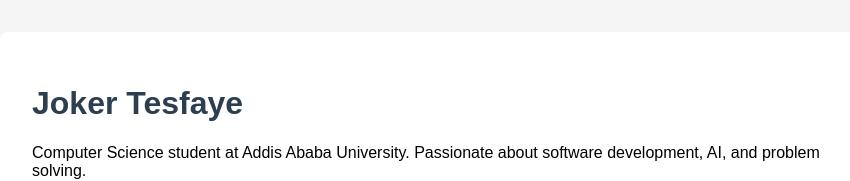
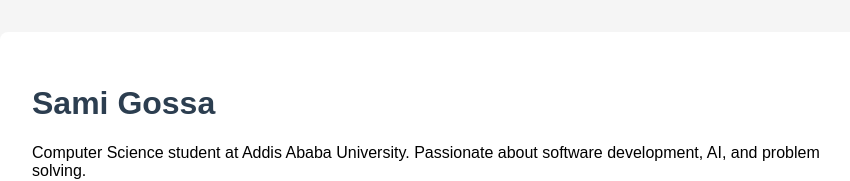
Before and after one commit to Joker1173/Joker1173.github.io, a plain HTML site: page Index.html in a window 1280 px wide. Shown: the top 181 px of the page, without its empty margins (208-1058 px from the left). Drawn offline with Linux system fonts and the light colour scheme.

Commit message:
Update Index.html

```diff
--- a/Index.html
+++ b/Index.html
@@ -4,8 +4,8 @@
   <meta charset="UTF-8">
   <title>Sami Gossa | Portfolio</title>
   <style>
-    body { font-family: Arial, sans-serif; margin: 2em; background: #f5f5f5;}
-    .container { max-width: 800px; margin: auto; background: #fff; padding: 2em; border-radius: 8px; }
+    body { font-family: Arial, sans-serif; background: #f5f5f5; margin: 0; }
+    .container { max-width: 800px; margin: 2em auto; background: #fff; padding: 2em; border-radius: 8px; }
     h1, h2 { color: #2c3e50; }
     ul { padding-left: 1em; }
     a { color: #2980b9; }
@@ -13,7 +13,7 @@
 </head>
 <body>
   <div class="container">
-    <h1>Joker Tesfaye</h1>
+    <h1>Sami Gossa</h1>
     <p>Computer Science student at Addis Ababa University. Passionate about software development, AI, and problem solving.</p>
 
     <h2>Projects</h2>
```
